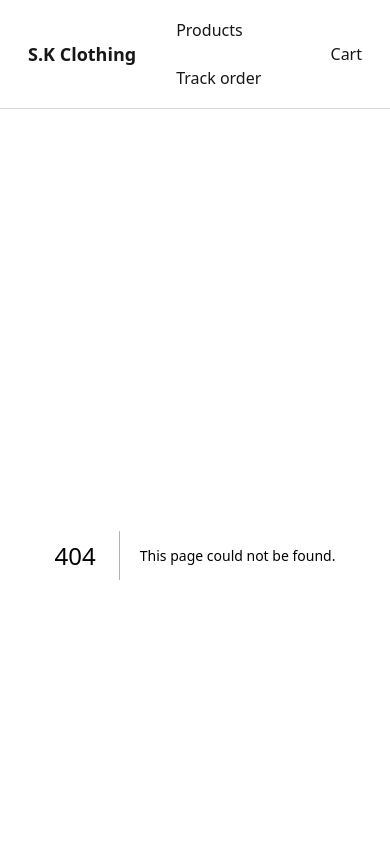
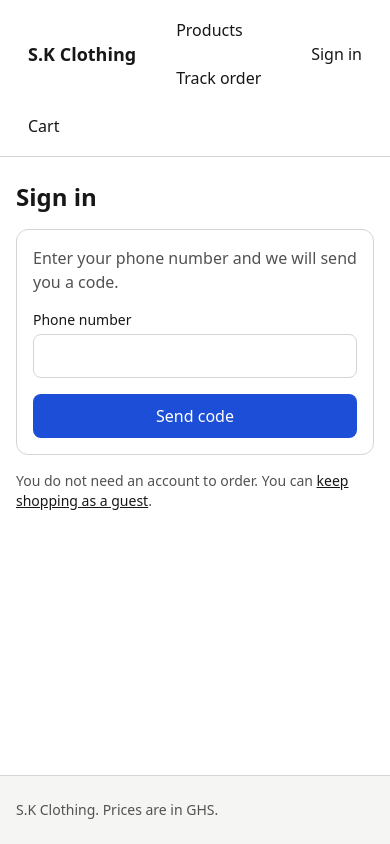
Before and after one commit to Joetech-rgb/sk-clothing, a Next.js app in the folder web/storefront/: page /login in a window 390 px wide. Before the commit this address had no page. Shown: the top 844 px of the page. Built offline with nearby package versions, Linux system fonts and the light colour scheme; no server answers.

Commit message:
Add phone-code sign in and a Sign in / Sign out link in the header

```diff
--- a/web/storefront/app/layout.tsx
+++ b/web/storefront/app/layout.tsx
@@ -1,6 +1,7 @@
 import type { Metadata, Viewport } from "next";
 import Link from "next/link";
 import { PageContainer, SiteFooter, SiteHeader } from "@sk/ui";
+import { AccountLink } from "../components/AccountLink";
 import { CartLink } from "../components/CartLink";
 import "./globals.css";
 
@@ -23,7 +24,17 @@ export default function RootLayout({ children }: { children: React.ReactNode })
   return (
     <html lang="en">
       <body className="flex min-h-dvh flex-col">
-        <SiteHeader shopName="S.K Clothing" nav={NAV} linkAs={Link} actions={<CartLink />} />
+        <SiteHeader
+          shopName="S.K Clothing"
+          nav={NAV}
+          linkAs={Link}
+          actions={
+            <>
+              <AccountLink />
+              <CartLink />
+            </>
+          }
+        />
         <main id="main" className="flex-1">
           <PageContainer>{children}</PageContainer>
         </main>
--- /dev/null
+++ b/web/storefront/app/login/page.tsx
@@ -0,0 +1,8 @@
+import type { Metadata } from "next";
+import { LoginView } from "../../components/LoginView";
+
+export const metadata: Metadata = { title: "Sign in" };
+
+export default function LoginPage() {
+  return <LoginView />;
+}
--- /dev/null
+++ b/web/storefront/components/AccountLink.tsx
@@ -0,0 +1,47 @@
+"use client";
+
+import Link from "next/link";
+import { usePathname, useRouter } from "next/navigation";
+import { useEffect, useState } from "react";
+import { isSignedIn, signOut } from "../lib/auth/api";
+
+const style =
+  "inline-flex min-h-11 items-center rounded-control px-3 text-base text-ink hover:bg-surface-muted focus-visible:outline-2 focus-visible:outline-offset-2 focus-visible:outline-accent";
+
+/** "Sign in" or "Sign out" in the header, following what the server says about the session. */
+export function AccountLink() {
+  const pathname = usePathname();
+  const router = useRouter();
+  const [signedIn, setSignedIn] = useState(false);
+
+  useEffect(() => {
+    let alive = true;
+    void isSignedIn().then((value) => {
+      if (alive) setSignedIn(value);
+    });
+    return () => {
+      alive = false;
+    };
+  }, [pathname]);
+
+  if (!signedIn) {
+    return (
+      <Link href="/login" className={style}>
+        Sign in
+      </Link>
+    );
+  }
+  return (
+    <button
+      type="button"
+      className={style}
+      onClick={async () => {
+        await signOut();
+        setSignedIn(false);
+        router.refresh();
+      }}
+    >
+      Sign out
+    </button>
+  );
+}
--- /dev/null
+++ b/web/storefront/components/LoginView.tsx
@@ -0,0 +1,136 @@
+"use client";
+
+import Link from "next/link";
+import { useRouter } from "next/navigation";
+import { useState } from "react";
+import { Button, Card, Input } from "@sk/ui";
+import { requestLoginCode, verifyLoginCode } from "../lib/auth/api";
+import { describeError } from "../lib/api/errors";
+
+type Step = "phone" | "code";
+
+/** Phone-code sign-in. The code is typed here and sent to the server; it is never stored. */
+export function LoginView() {
+  const router = useRouter();
+  const [step, setStep] = useState<Step>("phone");
+  const [phone, setPhone] = useState("");
+  const [code, setCode] = useState("");
+  const [error, setError] = useState<string | null>(null);
+  const [notice, setNotice] = useState<string | null>(null);
+  const [busy, setBusy] = useState(false);
+
+  async function sendCode(event?: React.SyntheticEvent<HTMLFormElement>) {
+    event?.preventDefault();
+    if (phone.trim() === "") {
+      setError("Enter your phone number.");
+      return;
+    }
+    setBusy(true);
+    setError(null);
+    setNotice(null);
+    const result = await requestLoginCode(phone);
+    setBusy(false);
+    if (!result.ok) {
+      setError(describeError(result.error));
+      return;
+    }
+    setStep("code");
+    setNotice("We have sent a code to your phone.");
+  }
+
+  async function signIn(event: React.SyntheticEvent<HTMLFormElement>) {
+    event.preventDefault();
+    if (code.trim() === "") {
+      setError("Enter the code we sent you.");
+      return;
+    }
+    setBusy(true);
+    setError(null);
+    const result = await verifyLoginCode(phone, code);
+    setBusy(false);
+    if (!result.ok) {
+      setError(describeError(result.error));
+      return;
+    }
+    setCode("");
+    router.push("/");
+    router.refresh();
+  }
+
+  return (
+    <div className="mx-auto flex max-w-md flex-col gap-4">
+      <h1 className="text-2xl font-semibold">Sign in</h1>
+      <Card>
+        {step === "phone" ? (
+          <form onSubmit={sendCode} noValidate className="flex flex-col gap-4">
+            <p className="text-ink-muted">Enter your phone number and we will send you a code.</p>
+            <Input
+              label="Phone number"
+              type="tel"
+              inputMode="tel"
+              autoComplete="tel"
+              value={phone}
+              onChange={(e) => setPhone(e.target.value)}
+            />
+            {error && (
+              <p role="alert" className="text-danger">
+                {error}
+              </p>
+            )}
+            <Button type="submit" fullWidth disabled={busy}>
+              {busy ? "Please wait" : "Send code"}
+            </Button>
+          </form>
+        ) : (
+          <form onSubmit={signIn} noValidate className="flex flex-col gap-4">
+            {notice && (
+              <p role="status" className="text-ink-muted">
+                {notice}
+              </p>
+            )}
+            <Input
+              label="Code"
+              inputMode="numeric"
+              autoComplete="one-time-code"
+              maxLength={6}
+              value={code}
+              onChange={(e) => setCode(e.target.value)}
+            />
+            {error && (
+              <p role="alert" className="text-danger">
+                {error}
+              </p>
+            )}
+            <Button type="submit" fullWidth disabled={busy}>
+              {busy ? "Please wait" : "Sign in"}
+            </Button>
+            <div className="flex flex-wrap gap-3 text-sm">
+              <button type="button" className="underline text-ink" onClick={() => void sendCode()}>
+                Send a new code
+              </button>
+              <button
+                type="button"
+                className="underline text-ink"
+                onClick={() => {
+                  setStep("phone");
+                  setCode("");
+                  setError(null);
+                  setNotice(null);
+                }}
+              >
+                Use a different number
+              </button>
+            </div>
+          </form>
+        )}
+      </Card>
+      <p className="text-sm text-ink-muted">
+        You do not need an account to order. You can{" "}
+        <Link href="/products" className="underline text-ink">
+          keep shopping as a guest
+        </Link>
+        .
+      </p>
+    </div>
+  );
+}
--- /dev/null
+++ b/web/storefront/lib/auth/api.ts
@@ -0,0 +1,36 @@
+import type { paths } from "@sk/api-client";
+import { apiRequest } from "../api/request";
+import type { ApiResult } from "../api/request";
+
+type CodeRequestBody = paths["/api/v1/auth/code/request/"]["post"]["requestBody"]["content"]["application/json"];
+type CodeVerifyBody = paths["/api/v1/auth/code/verify/"]["post"]["requestBody"]["content"]["application/json"];
+
+interface Options {
+  fetch?: typeof fetch;
+}
+
+/** Asks the server to text a sign-in code. The server normalises the number and decides if it is valid. */
+export function requestLoginCode(phone: string, options: Options = {}): Promise<ApiResult<unknown>> {
+  const body: CodeRequestBody = { phone: phone.trim() };
+  return apiRequest<unknown>("POST", "/auth/code/request/", { body, ...options });
+}
+
+/** Signing in succeeds when the server says so; the code is never stored here. */
+export function verifyLoginCode(
+  phone: string,
+  code: string,
+  options: Options = {},
+): Promise<ApiResult<unknown>> {
+  const body: CodeVerifyBody = { phone: phone.trim(), code: code.trim() };
+  return apiRequest<unknown>("POST", "/auth/code/verify/", { body, ...options });
+}
+
+/** True when the server recognises the browser's session. Only the status matters. */
+export async function isSignedIn(options: Options = {}): Promise<boolean> {
+  const result = await apiRequest<unknown>("GET", "/auth/me/", options);
+  return result.ok;
+}
+
+export function signOut(options: Options = {}): Promise<ApiResult<unknown>> {
+  return apiRequest<unknown>("POST", "/auth/logout/", options);
+}
```
Also changed, not shown: 1 other file (tests, documents, lock files or other folders).
